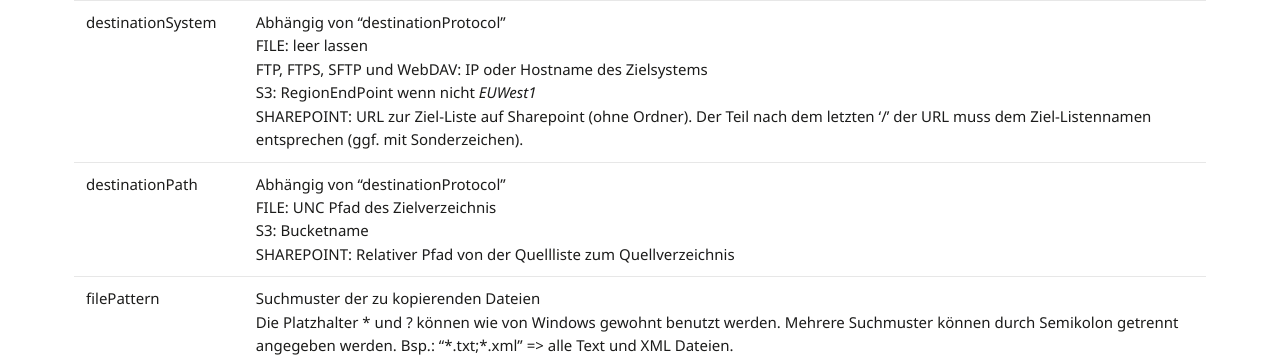
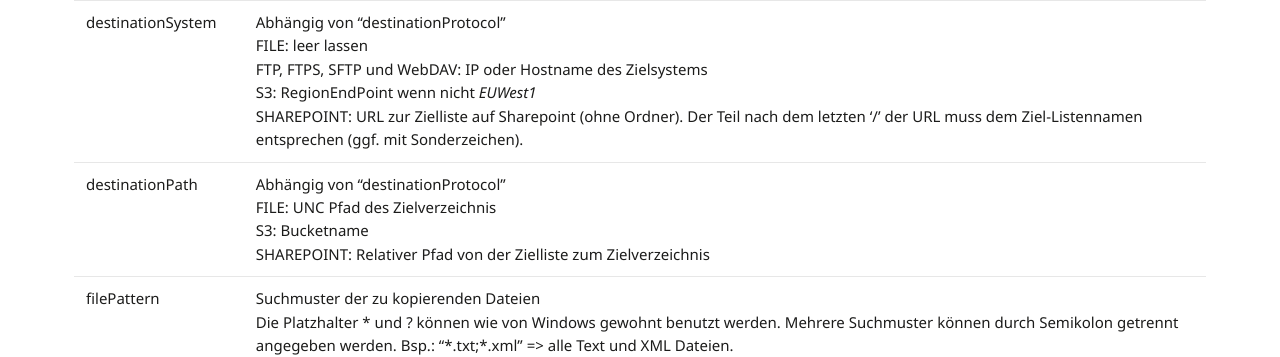
Before and after one commit to primesoft-group/oneconnexx-docs, a Jekyll site: the page built from _pages/addins/de/filecopy.md, in a window 1280 px wide and 900 px high, scrolled down 1283 px. Shown: the part 154-511 px from the top of the window. Built offline with Jekyll 4.4.1, drawn with Linux system fonts in a browser that asks for light colours; nearby versions of some CDN libraries; some web fonts are replaced.

Commit message:
Update filecopy.md

```diff
--- a/_pages/addins/de/filecopy.md
+++ b/_pages/addins/de/filecopy.md
@@ -22,8 +22,8 @@ Das FileCopy Add-In wird dazu verwendet um Dateien von einem Systems auf ein and
 | sourceTimeFilter | SHAREPOINT: Zeitfilter, um nur Dateien, welche älter als die gesetzte Zeit (in Minuten) sind, zu verarbeiten |
 | destinationFileName | Name der kopierten Dateien auf dem Zielsystem, falls diese anders heissen sollen als die Originaldateien. Mögliche Platzhalter: <br /> {0}: Name der Ursprungsdatei ohne Endung <br /> {1}: Endung der Ursprungsdatei <br /> {2}: Aktuelle Zeit. Default Format = yyyyMMddHHmmss |
 | destinationProtocol | Das zu verwendende Protokoll zum Schreiben der Zieldateien. Zur Auswahl stehen: NULL, FILE, FTP, FTPS, SFTP, S3, WebDAV und SHAREPOINT |
-| destinationSystem | Abhängig von "destinationProtocol"<br />FILE: leer lassen<br/>FTP, FTPS, SFTP und WebDAV: IP oder Hostname des Zielsystems <br />S3: RegionEndPoint wenn nicht *EUWest1* <br /> SHAREPOINT: URL zur Ziel-Liste auf Sharepoint (ohne Ordner). Der Teil nach dem letzten '/' der URL muss dem Ziel-Listennamen entsprechen (ggf. mit Sonderzeichen). |
-| destinationPath | Abhängig von "destinationProtocol"<br />FILE: UNC Pfad des Zielverzeichnis<br/>S3: Bucketname<br /> SHAREPOINT: Relativer Pfad von der Quellliste zum Quellverzeichnis |
+| destinationSystem | Abhängig von "destinationProtocol"<br />FILE: leer lassen<br/>FTP, FTPS, SFTP und WebDAV: IP oder Hostname des Zielsystems <br />S3: RegionEndPoint wenn nicht *EUWest1* <br /> SHAREPOINT: URL zur Zielliste auf Sharepoint (ohne Ordner). Der Teil nach dem letzten '/' der URL muss dem Ziel-Listennamen entsprechen (ggf. mit Sonderzeichen). |
+| destinationPath | Abhängig von "destinationProtocol"<br />FILE: UNC Pfad des Zielverzeichnis<br/>S3: Bucketname<br /> SHAREPOINT: Relativer Pfad von der Zielliste zum Zielverzeichnis |
 | filePattern | Suchmuster der zu kopierenden Dateien<br />Die Platzhalter * und ? können wie von Windows gewohnt benutzt werden. Mehrere Suchmuster können durch Semikolon getrennt angegeben werden. Bsp.: "\*.txt;\*.xml" => alle Text und XML Dateien. |
 | moveFiles | true = Dateien werden verschoben, also auf dem Quellsystem gelöscht<br />false = Dateien werden kopiert und verbleiben auf dem Quellsystem |
 | skipExistingFiles | Wenn 'true' werden kopierte Dateien nicht aus dem temp Verzeichnis gelöscht und Dateien die im temp Verzeichnis bereits existieren werden übersprungen. |
```
